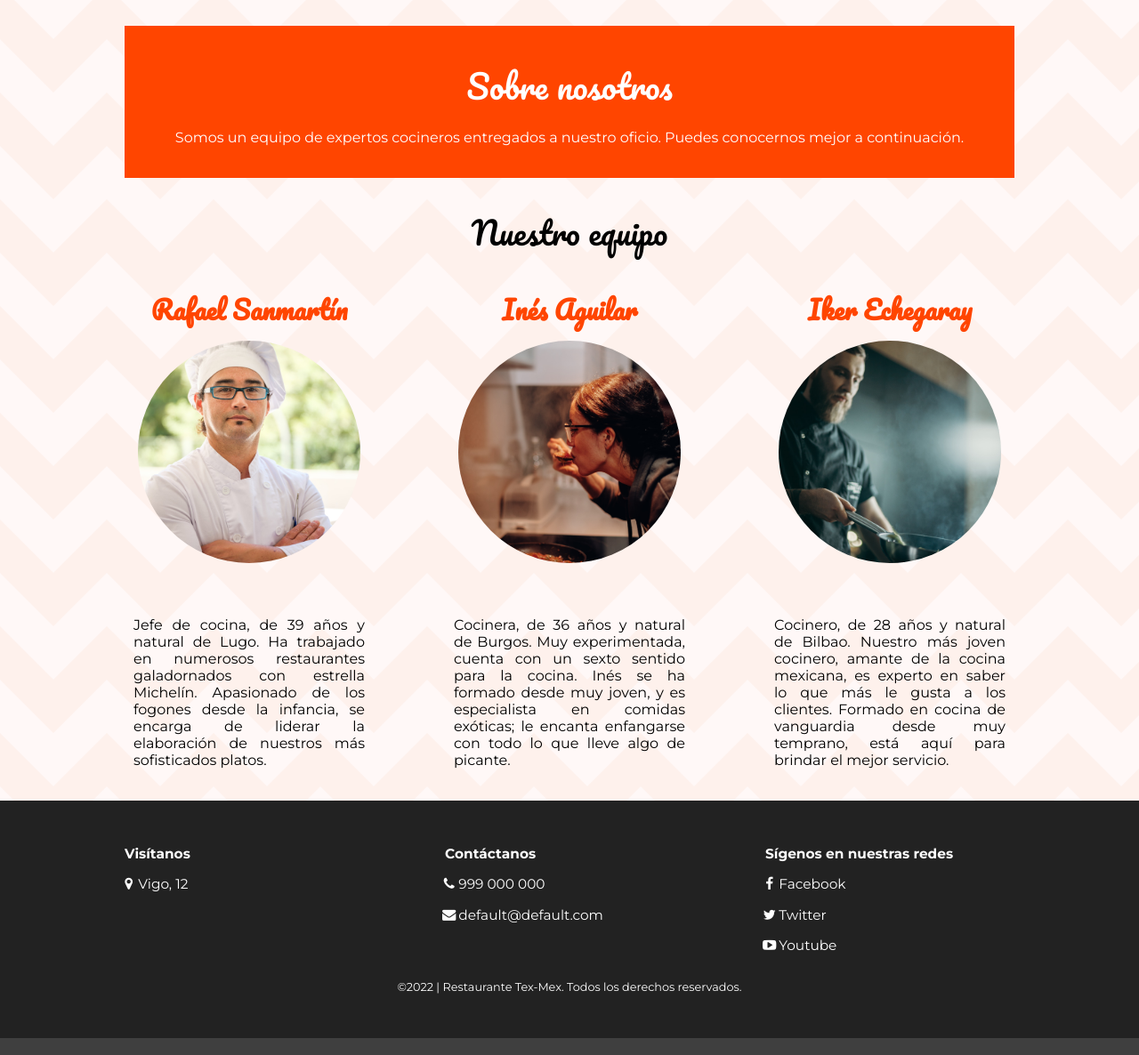
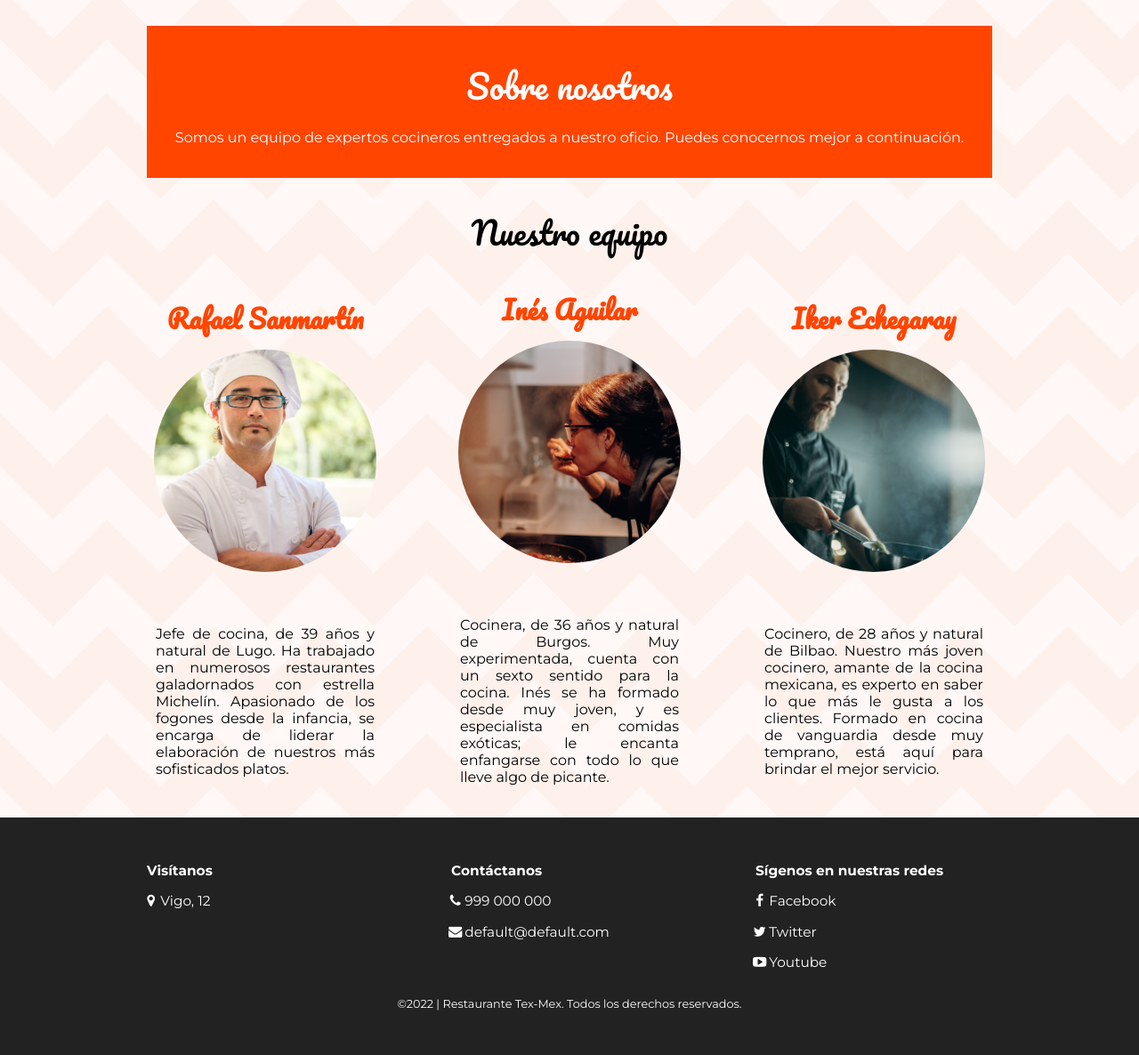
Before and after one commit to acorbacho/Proyecto_Web_Restaurante_Tex-Mex, a PHP site: page /about.html in a window 1280 px wide. Shown: the part 496-1682 px from the top of the page at 89% size. Run offline with PHP 8.4, Linux system fonts and the light colour scheme.

Commit message:
Cambios en la hoja de estilos principal

```diff
--- a/src/styles/style.css
+++ b/src/styles/style.css
@@ -199,7 +199,7 @@ h6 {
   text-align: center;
   position: absolute;
   z-index: 1500;
-  top: 68%;
+  top: 65%;
   left: 50%;
   transform: translateX(-50%) translateY(-50%);
   font-size: 1.5em;
@@ -292,6 +292,9 @@ h6 {
 
 .main-footer [class*="icon-"] {
   color: white;
+}
+
+.main-footer a {
   text-decoration: none;
 }
 
@@ -431,7 +434,7 @@ h6 {
 
 @media screen and (min-width:1024px) {
   .container {
-    width: 1000px;
+    width: 950px;
   }
 
   .main-header__contactInfo__phone,
```
